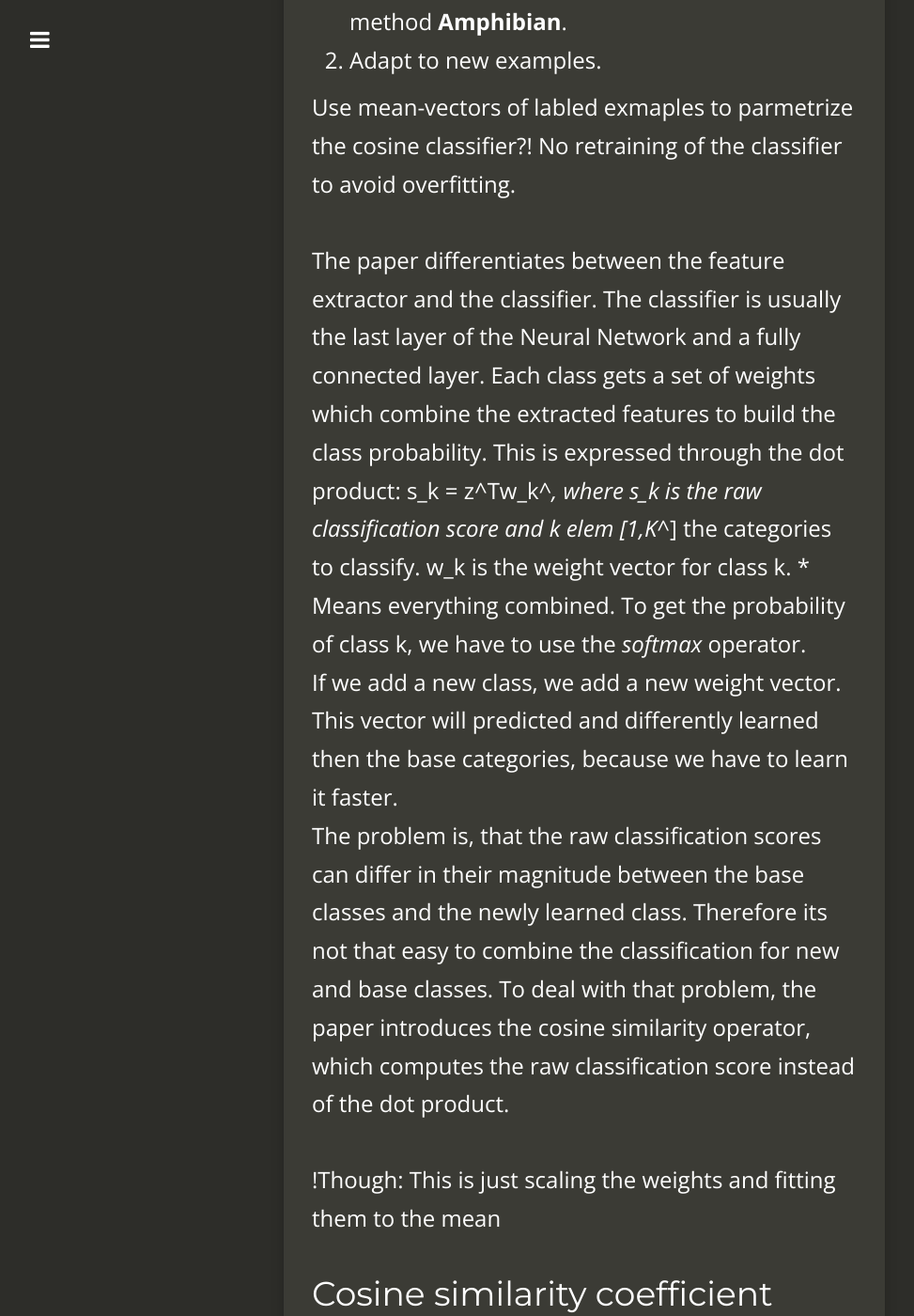
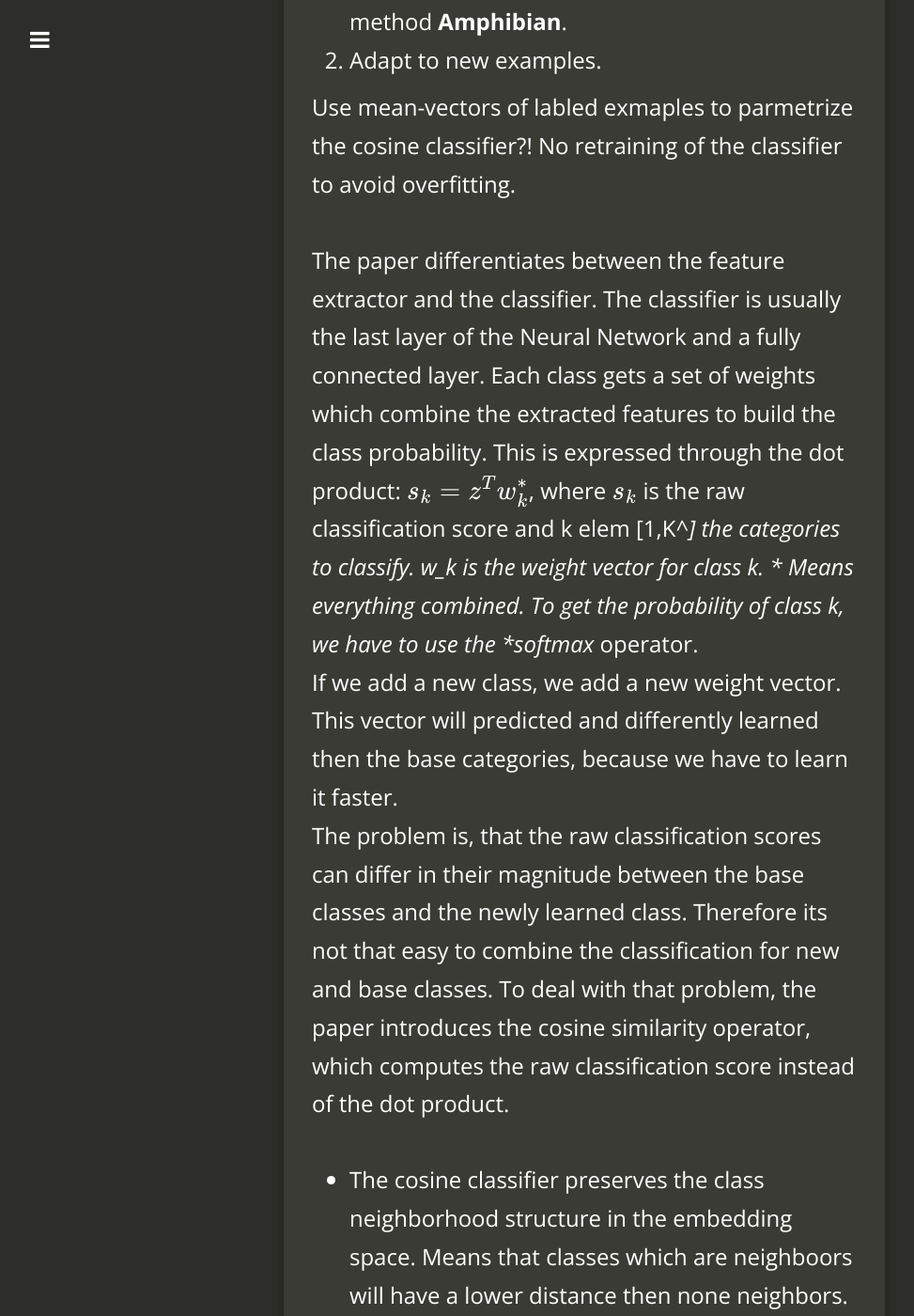
Before and after one commit to KuenstlicheIntelligenz/KuenstlicheIntelligenz.github.io, a Jekyll site: the page built from _posts/2020-01-13-Fast-and-Generalized-Adaption-for-Few-Shot-Learning.md, in a window 1280 px wide and 1400 px high, scrolled down 2237 px. Shown: the whole window at 94% size, without its empty margins (18-991 px from the left). Built offline with Jekyll 4.4.1, drawn with Linux system fonts in a browser that asks for light colours; nearby versions of some CDN libraries; some of the changed text lies outside the part shown.

Commit message:
leppi push

```diff
--- a/_layouts/post.html
+++ b/_layouts/post.html
@@ -24,6 +24,8 @@ layout: default
       {% endif %}
 
       <h1 class="header" itemprop="name">{{ page.title }}</h1>
+
+	  {% include mathjax.html %}
 
       <div class="author">
         <small><i>
--- a/_posts/2020-01-13-Fast-and-Generalized-Adaption-for-Few-Shot-Learning.md
+++ b/_posts/2020-01-13-Fast-and-Generalized-Adaption-for-Few-Shot-Learning.md
@@ -45,7 +45,7 @@ No retraining of the classifier to avoid overfitting.
 
 The paper differentiates between the feature extractor and the classifier. The classifier is usually the last layer of the Neural Network
 and a fully connected layer. Each class gets a set of weights which combine the extracted features to build the class probability.
-This is expressed through the dot product: s_k = z^Tw_k^*, where s_k is the raw classification score and k elem [1,K^*] the categories to
+This is expressed through the dot product: $$s_k = z^Tw_k^*$$, where $$s_k$$ is the raw classification score and k elem [1,K^*] the categories to
 classify. w_k is the weight vector for class k. * Means everything combined. To get the probability of
 class k, we have to use the *softmax* operator.
 If we add a new class, we add a new weight vector. This vector will predicted and differently learned then the base categories,
@@ -53,6 +53,9 @@ because we have to learn it faster.
 The problem is, that the raw classification scores can differ in their magnitude between the base classes and the newly learned class.
 Therefore its not that easy to combine the classification for new and base classes. To deal with that problem, the paper introduces
 the cosine similarity operator, which computes the raw classification score instead of the dot product.
+
+
++ The cosine classifier preserves the class neighborhood structure in the embedding space. Means that classes which are neighboors will have a lower distance then none neighbors. TODO: why is that so?
 
 !Though: This is just scaling the weights and fitting them to the mean
 
@@ -65,6 +68,10 @@ feature has one weight per class. A new class means that every feature gets a ne
 
 
 
+Actually there are three learning phases. The first is to train the feature extractor and the classifier with the cosine loss on the baseset. The goal is to minimize the negative log-likelihood. The next step is to swap out the weights of the classifier and replace them with calculated weights. The calculation is done by minimizing the distance of the weights to the feature vectors. As the distance metric the $$ -cos( \cdot , \cdot ) $$ is used to adapt to the first training session. (Wouldnt that change the classification?)
+At the inference stage (third phase) the new weights vector for the new class is computed by directly solving the minimazation of the negative log-likelihood with the support set. The true underlying distribution (is never known?) of the training set will be estimated by the given samples. (1 or 5)
+
+To finetune you would have to swap the weights of the classifier back to the ones learned before.
 
 
 - Leveraging an intermediate level of representation:
```
Also changed, not shown: _includes/mathjax.html (added, +36 -0 lines).
